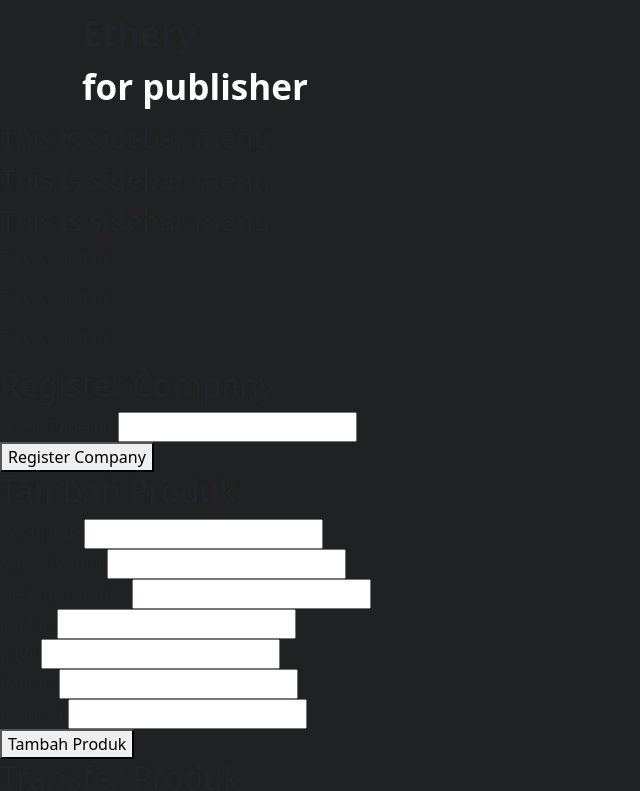
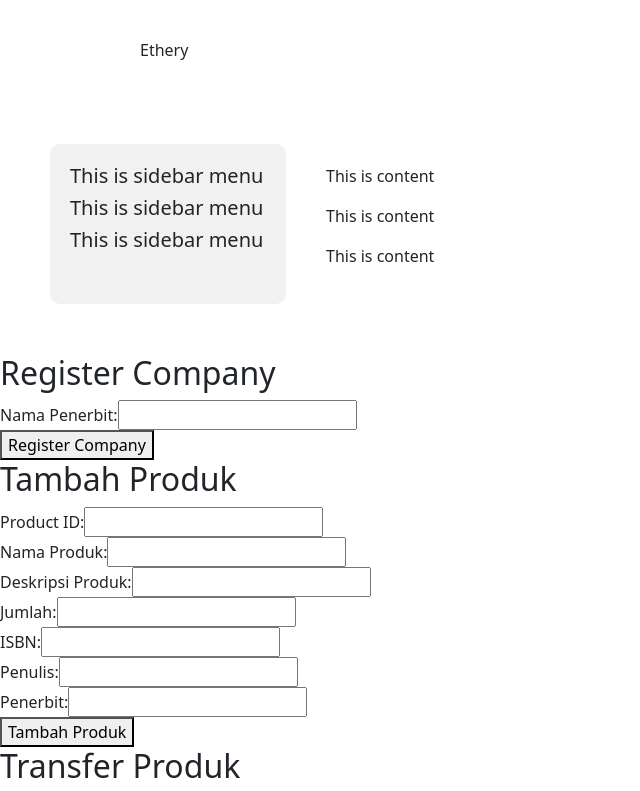
Before and after one commit to virzark/prokon, a React (Create React App) app: page / in a window 1280 px wide. Shown: the top 791 px of the page, without its empty margins (0-640 px from the left). Built offline with nearby package versions, Linux system fonts and the light colour scheme.

Commit message:
Update penerbit.css

```diff
--- a/src/style/penerbit.css
+++ b/src/style/penerbit.css
@@ -1,10 +1,72 @@
 .myBG {
-    background-color: #1F2122;
+    min-height: 100vh;
+    background-color: #ffffff;
+    /* background-color: #1F2122; */
     background-size: cover;
 }
 
-.title {
-    font-size: 35px;
+.navbar {
+    display: flex;
+    justify-content: space-between;
+    align-items: center;
+    background-color: #ffffff;
+    padding: 20px;
+    margin-top: 30px;
+    margin-left: 10%;
+    margin-right: 10%;
+    margin-bottom: 30px;
+    border-radius: 10px;
+  }
+
+.left-navbar h1 {
+    font-size: 50px;
     font-weight: 800;
-    color: linear-gradient(to right, #8B54E5, #FF5995);
+    margin-bottom: 0;
+    color : #bb52b7;
+    /* color: linear-gradient(to right, #8B54E5, #FF5995); */
 }
+
+.left-navbar p {
+    font-size: 20px;
+    margin-top: 0;
+    color : #000000;
+    /* color : #ffffff; */
+}
+
+.right-navbar h2 {
+    font-size: 20px;
+    margin-bottom: 0;
+    text-align: right;
+    color : #929292;
+}
+
+.right-navbar p {
+    font-size: 20px;
+    margin-top: 0;
+    color : #000000;
+    /* color : #ffffff; */
+}
+
+.full-container {
+    display: flex;
+    margin: 50px
+}
+
+.sidebar {
+    flex: 1 0 20%;
+    background-color: #f1f1f1;
+    border-radius: 10px;
+    padding: 20px;
+}
+
+.sidebar h3 {
+    font-size: 20px;
+}
+
+.content {
+    flex: 1 0 80%;
+    background-color: #ffffff;
+    border-radius: 10px;
+    padding: 20px;
+    margin-left: 20px;
+}
```
